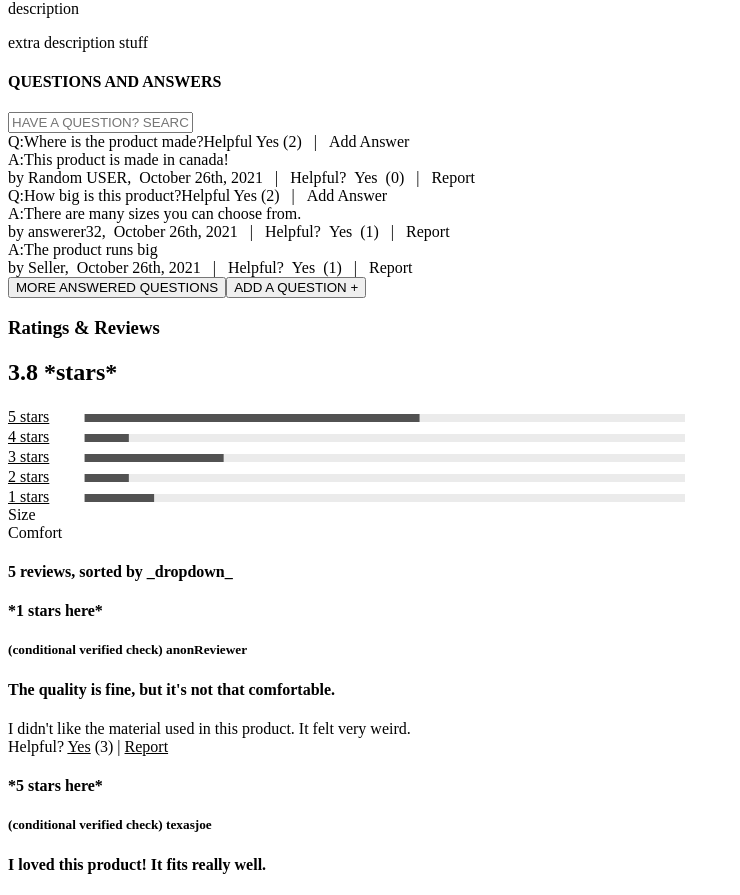
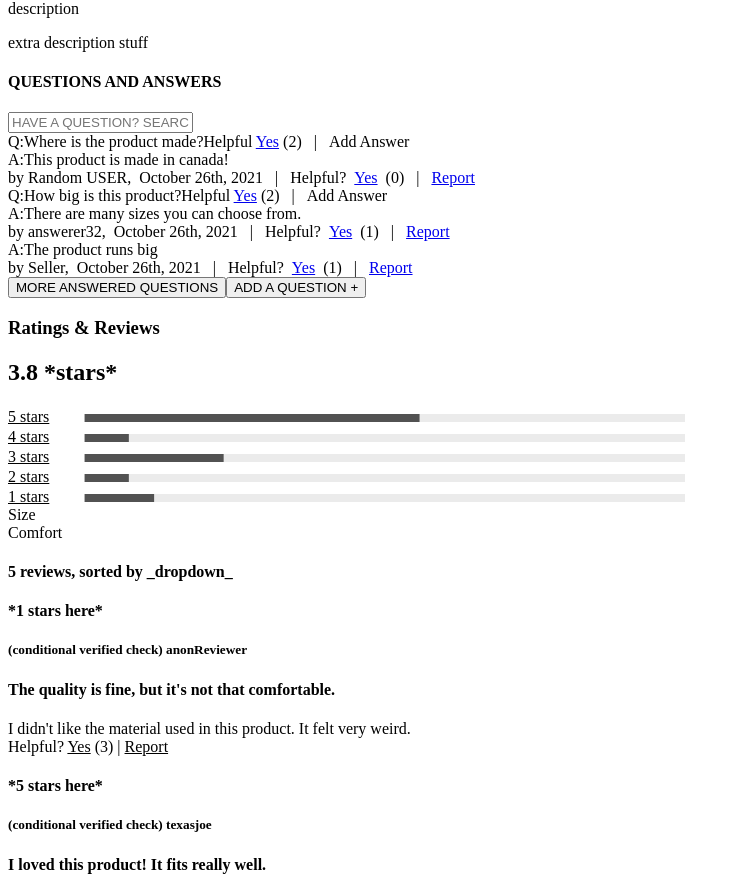
Before and after one commit to Ari-Design/Modern-Shopping-Site, a React app: page / in a window 1280 px wide. Shown: the part 3117-4012 px from the top of the page, without its empty margins (0-740 px from the left). Built offline with nearby package versions, Linux system fonts and the light colour scheme; the HTML template or start-up script is replaced by a standard one.

Commit message:
Added put request to main main app component and server.Refactored QA container to better support question search.

```diff
--- a/client/src/App.jsx
+++ b/client/src/App.jsx
@@ -1,4 +1,5 @@
 import React from 'react';
+import axios from 'axios';
 
 import products from '../../sampleData/products/productList.js';
 import productInfo from '../../sampleData/products/productInfo.js';
@@ -24,6 +25,17 @@ class App extends React.Component {
       reviewMeta: reviewMeta,
       qaData: qaSample
     }
+    this.handleIsHelpfulAndReport = this.handleIsHelpfulAndReport.bind(this)
+  }
+
+  handleIsHelpfulAndReport(url, data) {
+    axios.put(url, data)
+    .then((res) => {
+      console.log(res)
+    })
+    .catch((err) => {
+      console.log(`error: ${err}`)
+    })
   }
 
   render() {
@@ -40,6 +52,7 @@ class App extends React.Component {
           <QAContainer
             data={this.state.qaData}
             id={this.state.currentProductId}
+            handleHandR={this.handleIsHelpfulAndReport}
           />
           <ReviewsList currentProductId={this.state.currentProductId} reviewData={this.state.reviewData} reviewMeta={this.state.reviewMeta} />
         </main>
--- a/client/src/qa/Answer.jsx
+++ b/client/src/qa/Answer.jsx
@@ -2,7 +2,7 @@ import React from 'react';
 import moment from 'moment';
 
 
-var Answer = ({answer}) => (
+var Answer = ({answer, handleHandR}) => (
   <div className="answer_component">
     <div className="answer">
       <span className="answer_label">A:</span>
@@ -12,9 +12,21 @@ var Answer = ({answer}) => (
       <div className="answer_info">
         <span className="answerer_name">by {answer.answerer_name}, &nbsp;{moment(answer.date).format("MMMM Do, YYYY")}&nbsp;&nbsp;&nbsp;</span>
         <span className="divider">|</span>
-        <span className="answer_helpfulness">&nbsp;&nbsp;&nbsp;Helpful? &nbsp;<a className="link_word">Yes</a> &nbsp;{`(${answer.helpfulness})`}&nbsp;&nbsp;&nbsp;</span>
+        <span
+          className="answer_helpfulness"
+          >&nbsp;&nbsp;&nbsp;Helpful? &nbsp;
+          <a className="link_word"
+            href ="#"
+            onClick={() => handleHandR(`/qa/answers/${answer.id}/helpful`, { "helpfulness": answer.helpfulness++ })}
+          >Yes</a> &nbsp;{`(${answer.helpfulness})`}&nbsp;&nbsp;&nbsp;</span>
         <span className="divider">|</span>
-        <span className="report_answer">&nbsp;&nbsp;&nbsp;<a className="link_word">Report</a></span>
+        <span
+          className="report_answer"
+          >&nbsp;&nbsp;&nbsp;
+          <a className="link_word"
+            href ="#"
+            onClick={() => handleHandR(`/qa/answers/${answer.id}/report`, { "reported": true })}
+          >Report</a></span>
       </div>
     </div>
   </div>
--- a/client/src/qa/AnswerList.jsx
+++ b/client/src/qa/AnswerList.jsx
@@ -2,12 +2,13 @@ import React from 'react';
 import Answer from './Answer.jsx';
 
 
-var AnswerList = ({ answers }) => (
+var AnswerList = ({ answers, handleHandR }) => (
   <div>
     {Object.keys(answers).map((key) => (
       <Answer
         key={`${key}`}
         answer={answers[key]}
+        handleHandR={handleHandR}
       />
     ))}
   </div>
--- a/client/src/qa/QAContainer.jsx
+++ b/client/src/qa/QAContainer.jsx
@@ -1,14 +1,22 @@
 import React from 'react';
 import QuestionList from './QuestionList.jsx';
-import Search from './Search.jsx';
+
 
 class QAContainer extends React.Component {
   constructor(props) {
     super(props)
     this.state = {
       qaData: this.props.data,
-      productId: this.props.id
+      productId: this.props.id,
+      searchTerm: ''
     }
+    this.handleSearchInputChange =  this.handleSearchInputChange.bind(this)
+  }
+
+  handleSearchInputChange(e) {
+    this.setState({
+      searchTerm: e.target.value
+    })
   }
 
   render() {
@@ -16,13 +24,20 @@ class QAContainer extends React.Component {
       <div className="qa_outer_container">
         <div className="qa_inner_container">
           <h4>QUESTIONS AND ANSWERS</h4>
-          <div>
-            <Search />
+          <div className="qa_search_placement">
+            <input
+              className="question_search"
+              type="text"
+              onChange={this.handleSearchInputChange}
+              placeholder="HAVE A QUESTION? SEARCH FOR ANSWERS...">
+            </input>
           </div>
           <div>
             <QuestionList
               key={this.state.qaData.product_id}
               data={this.state.qaData}
+              handleHandR={this.props.handleHandR}
+              term={this.state.searchTerm}
             />
           </div>
           <div>
--- a/client/src/qa/Question.jsx
+++ b/client/src/qa/Question.jsx
@@ -1,7 +1,7 @@
 import React from 'react';
 import AnswerList from './AnswerList.jsx';
 
-var Question = ({ question }) => (
+var Question = ({ question, handleHandR }) => (
   <div className="qa_component">
     <div className="question">
       <span className="question_label">Q:</span>
@@ -10,7 +10,11 @@ var Question = ({ question }) => (
       </span>
       <span className="question_options">
         <span className="question_helpfulness">
-          Helpful <a className="link_word">Yes</a> {`(${question.question_helpfulness})`}&nbsp;&nbsp;&nbsp;
+          Helpful <a
+            className="link_word"
+            href ="#"
+            onClick={() => handleHandR(`/qa/questions/${question.question_id}/helpful`, { "question_helpfulness": question.question_helpfulness++ })}
+            >Yes</a> {`(${question.question_helpfulness})`}&nbsp;&nbsp;&nbsp;
         </span>
         <span className="divider">|</span>
         <span className="add_answer">&nbsp;&nbsp;&nbsp;<a className="link_word">Add Answer</a></span>
@@ -20,6 +24,7 @@ var Question = ({ question }) => (
       <AnswerList
         key={`ANS-${question.question_id}`}
         answers={question.answers}
+        handleHandR={handleHandR}
       />
     </div>
   </div>
--- a/client/src/qa/QuestionList.jsx
+++ b/client/src/qa/QuestionList.jsx
@@ -1,12 +1,13 @@
 import React from 'react';
 import Question from './Question.jsx';
 
-var QuestionList = ({ data }) => (
+var QuestionList = ({ data, handleHandR, term }) => (
   <div>
     {data.results.map((question) => (
       <Question
         key={`${question.question_id}`}
         question={question}
+        handleHandR={handleHandR}
       />
     ))}
   </div>
```
Also changed, not shown: 1 other file (tests, documents, lock files or other folders).
